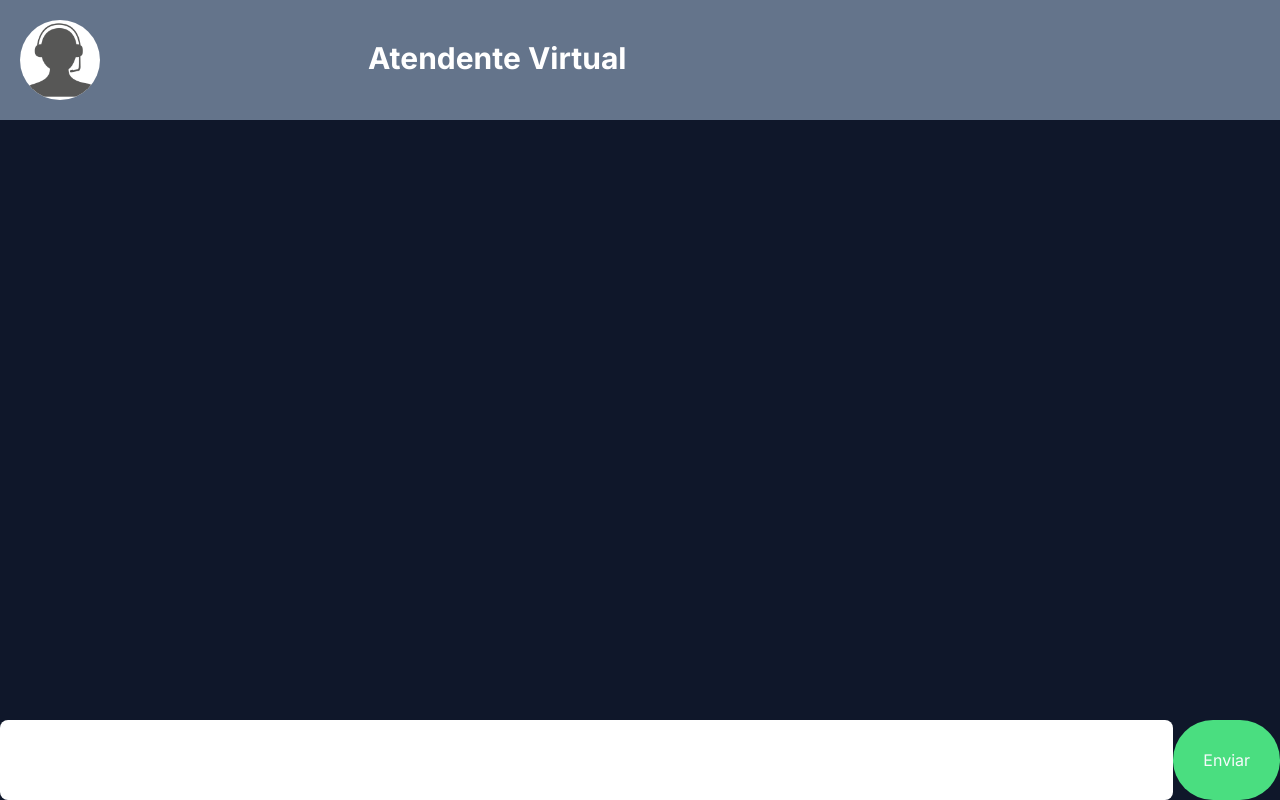
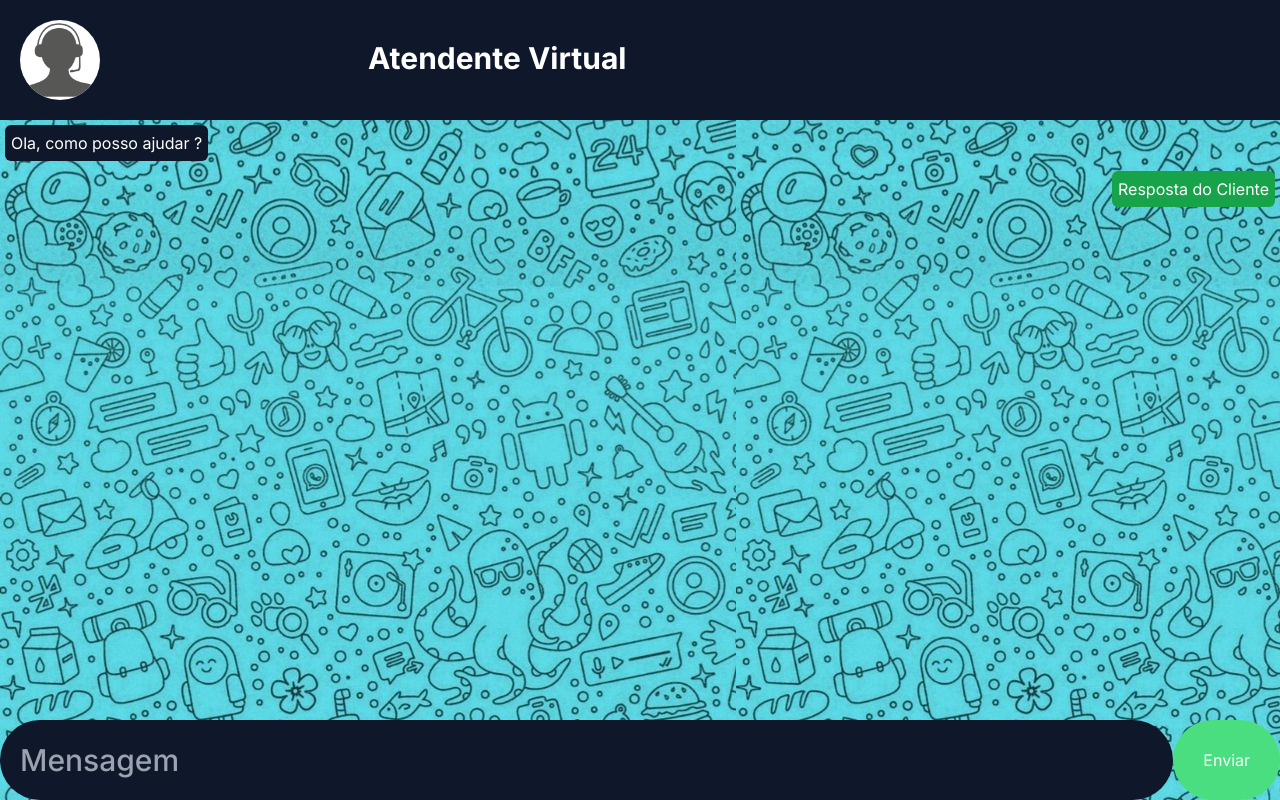
Before and after one commit to NathanAtaliba/React_Project, a React (Vite) app in the folder my-app/: page / in a window 1280 px wide. Built offline with nearby package versions, Linux system fonts and the light colour scheme.

Commit message:
json para resposta e questoes

```diff
--- a/my-app/index.html
+++ b/my-app/index.html
@@ -10,7 +10,7 @@
     <meta name="viewport" content="width=device-width, initial-scale=1.0" />
     <title>Atendente Virtual</title>
   </head>
-  <body class="bg-slate-900 text-slate-50 antialiased">
+  <body class="bg-wats text-slate-50 antialiased">
     <div id="root"></div>
     <script type="module" src="/src/main.tsx"></script>
   </body>
--- a/my-app/src/App.tsx
+++ b/my-app/src/App.tsx
@@ -2,24 +2,39 @@ import { NewQuestion } from "./components/question";
 import { NewResponse } from "./components/response";
 
 export function App() {
+
+  interface Title{
+    id: number,
+    name: string,
+    responses:[],
+    questions:[],
+  }
+
   return (
   //painel de tras
   //linha de cima(foto da atendente e nome da atendente)
   //campo de troca de mensagens (conversa entre o chat e o cliente)
   //campo para digitação das mensagens (campo para digitação do usuario)
+  // linhas impares pra pergunta e linha pares pra resposta
   <>
-  <div className= "bg-slate-500 text-left flex flex-row items-stretch gap-2">
+  <div className= "bg-slate-900 text-left flex flex-row items-stretch gap-2">
     <div className="basis-1/4 text-white p-5">
       <img src="atendente.png" className="bg-white rounded-full w-20"></img>
     </div>
     <div className="p-10 basis-1/2 text-white font-bold text-left size-10 text-3xl">Atendente Virtual</div>
   </div>
-  <div className="bg-slate-300 text-left text-black">
-    <NewQuestion></NewQuestion>
-  </div>
+
+  <table className= "w-full">
+    <tr >
+      <td><NewQuestion/></td>
+    </tr>
+    <tr >
+      <td><NewResponse/></td>
+    </tr>
+  </table>
   <div className="rounded-lg absolute flex flex-row w-full items-stretch gap-2 bg-transparent h-20 bottom-0 ">
     <input type="text"
-    className= "text-3xl rounded-lg bg-white text-left flex flex-row items-stretch text-black font-medium h-15 w-11/12" />
+    className= "p-5 text-3xl rounded-full bg-slate-900 flex flex-row items-stretch text-white font-medium h-15 w-11/12 whitespace-break-spaces" placeholder="Mensagem" />
     <button className="absolute bg-green-400 rounded-full h-18 w-1/12 right-0 top-0 h-20  placeholder:bg-green-800">Enviar</button>
   </div>
   </>
--- a/my-app/src/components/question.tsx
+++ b/my-app/src/components/question.tsx
@@ -1,8 +1,12 @@
+interface mensagemPergunta{}
+
+
 export function NewQuestion(){
     return (
-        <div>
-
+        <div className="grid relative justify-items-start">
+            <div className="bg-slate-900 text-white rounded-md m-1 p-1.5 w-max h-auto relative left-0" >
+                Ola, como posso ajudar ?
+            </div>
         </div>
-
-        )
+    )
 }
--- a/my-app/src/components/response.tsx
+++ b/my-app/src/components/response.tsx
@@ -1,8 +1,9 @@
 export function NewResponse(){
-return (
-    <div>
-
-    </div>
-
+    return (
+        <div className="grid relative justify-items-end">
+            <div className="bg-green-600 text-white rounded-md m-1 p-1.5 w-max h-auto relative text-right right-0">
+                Resposta do Cliente
+            </div>
+        </div>
     )
 }
--- a/my-app/tailwind.config.js
+++ b/my-app/tailwind.config.js
@@ -8,6 +8,9 @@ export default {
       extend: {
         fontFamily:{
           sans: ['Inter','sans-serif']
+        },
+        backgroundImage: {
+          'wats': "url('/public/fundo.jpg')",
         }
       }
   },
```
